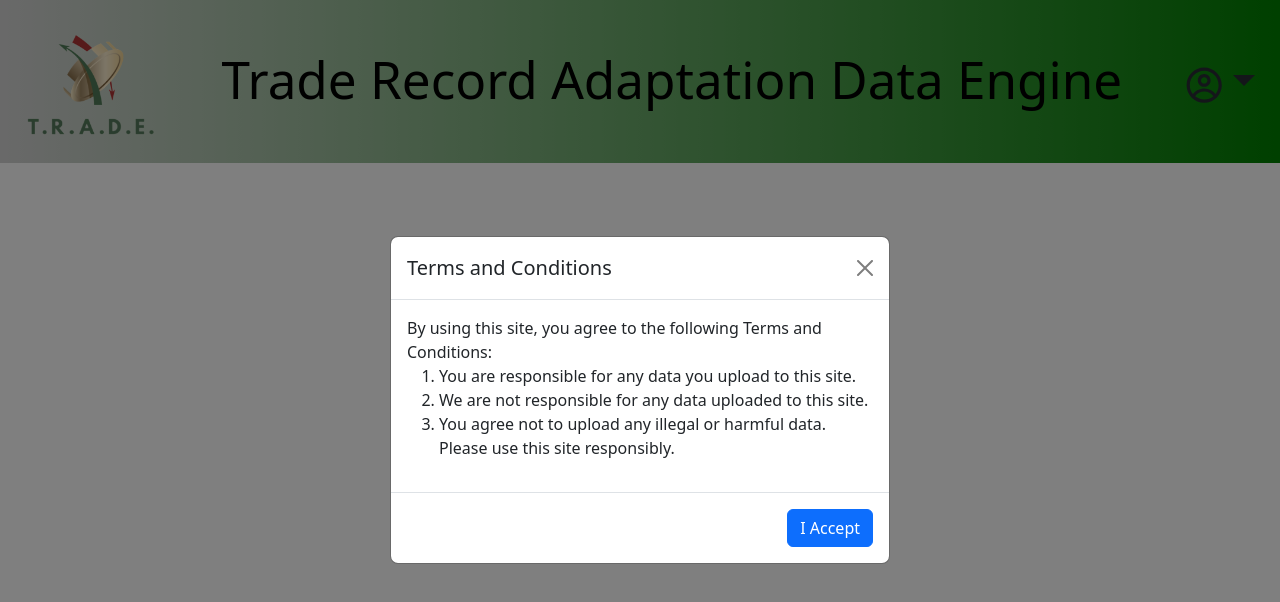
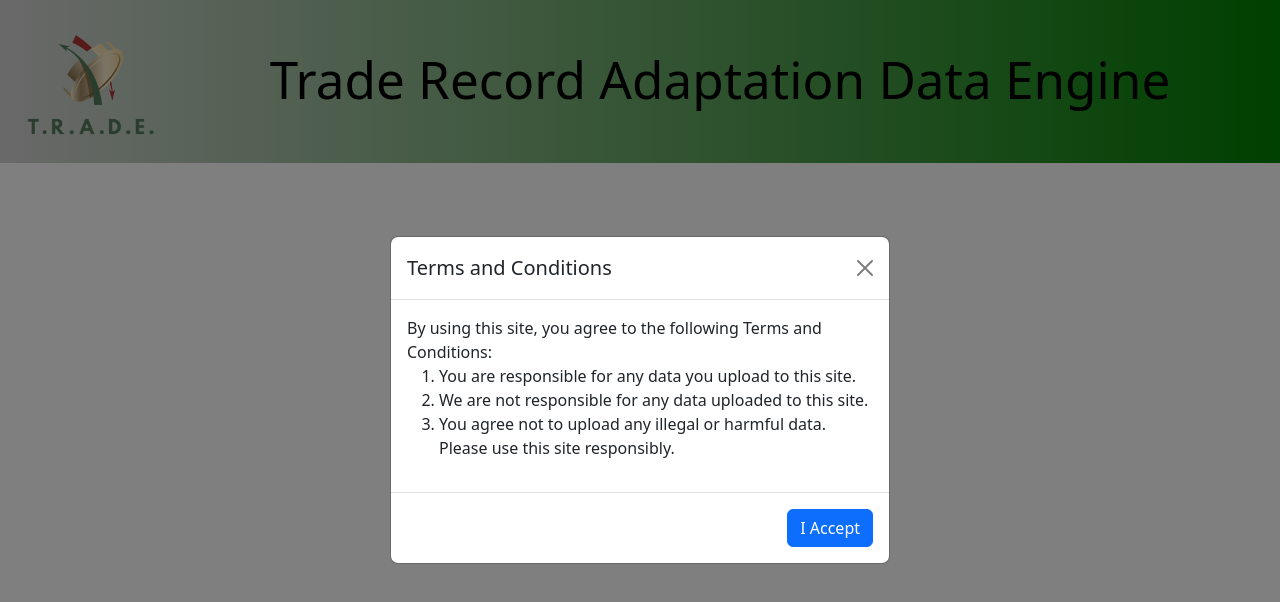
Before and after one commit to JOATZ/TRADE_App, a React (Create React App) app: page / in a window 1280 px wide. Shown: the top 602 px of the page. Built offline with nearby package versions, Linux system fonts and the light colour scheme.

Commit message:
need to fix login pop-up, listener

```diff
--- a/src/App.css
+++ b/src/App.css
@@ -52,9 +52,6 @@ body {
 
 /*Make dropdown icon no background*/
 .dropdown .btn, .dropdown .btn-secondary {
-  background-color: transparent;
-  border-color: transparent;
-  color: #282c34;
   font-size: 100%;
 }
 
--- a/src/App.js
+++ b/src/App.js
@@ -1,6 +1,7 @@
 import { Route, Routes } from 'react-router-dom'
 
 import Header from './components/Header'
+import LocalStorageListener from './components/LocalStorageListener'
 import LoginModal from './components/LoginModal'
 import TermsModal from './components/TermsModal'
 
@@ -9,9 +10,18 @@ import './App.css'
 function App() {
     return (
         <div className='App'>
-            <Header />
-            <TermsModal />
-            <LoginModal />
+            <LocalStorageListener>
+                {({ acceptedTerms, loggedIn }) => (
+                    <>
+                        <Header
+                            acceptedTerms={acceptedTerms}
+                            loggedIn={loggedIn}
+                        />
+                        <TermsModal acceptedTerms={acceptedTerms} />
+                        {acceptedTerms && <LoginModal loggedIn={loggedIn} />}
+                    </>
+                )}
+            </LocalStorageListener>
         </div>
     )
 }
--- a/src/components/Header.js
+++ b/src/components/Header.js
@@ -1,8 +1,6 @@
 import { useState } from 'react'
 import { CgProfile } from 'react-icons/cg'
-import { NavLink } from 'react-router-dom'
 import {
-    Collapse,
     Dropdown,
     DropdownItem,
     DropdownMenu,
@@ -10,13 +8,11 @@ import {
     Nav,
     Navbar,
     NavbarBrand,
-    NavbarToggler,
-    NavItem,
 } from 'reactstrap'
 
 import tradeLogo from '../img/tradeLogoNoBg.png'
 
-const Header = () => {
+const Header = ({ acceptedTerms, loggedIn }) => {
     const [dropdownOpen, setDropdownOpen] = useState(false)
 
     const toggleDropdown = () => {
@@ -29,14 +25,14 @@ const Header = () => {
                 <img src={tradeLogo} alt='T.R.A.D.E. Logo' />
                 <h1 className='mt-1'>Trade Record Adaptation Data Engine</h1>
             </NavbarBrand>
-
+            {acceptedTerms && (
                 <Nav className='ml-auto' navbar>
                     <Dropdown
                         className='ms-auto'
                         isOpen={dropdownOpen}
                         toggle={toggleDropdown}
                     >
-                        <DropdownToggle caret>
+                        <DropdownToggle color='transparent' dark='true' caret>
                             <CgProfile />
                         </DropdownToggle>
                         <DropdownMenu>
@@ -45,7 +41,7 @@ const Header = () => {
                         </DropdownMenu>
                     </Dropdown>
                 </Nav>
-
+            )}
         </Navbar>
     )
 }
--- /dev/null
+++ b/src/components/LocalStorageListener.js
@@ -0,0 +1,51 @@
+import { useEffect, useState } from 'react'
+
+const useLocalStorage = (key, defaultValue) => {
+    const [state, setState] = useState(() => {
+        const storedValue = localStorage.getItem(key)
+        if (storedValue) {
+            try {
+                return JSON.parse(storedValue)
+            } catch (error) {
+                return defaultValue
+            }
+        } else {
+            return defaultValue
+        }
+    })
+
+    useEffect(() => {
+        localStorage.setItem(key, JSON.stringify(state))
+    }, [key, state])
+
+    return [state, setState]
+}
+
+const LocalStorageListener = ({ children }) => {
+    const [acceptedTerms, setAcceptedTerms] = useLocalStorage(
+        'acceptedTerms',
+        false
+    )
+    const [loggedIn, setLoggedIn] = useLocalStorage('loggedIn', false)
+
+    useEffect(() => {
+        const handleStorageChange = (e) => {
+            if (e.key === 'acceptedTerms') {
+                setAcceptedTerms(JSON.parse(e.newValue))
+            }
+            if (e.key === 'loggedIn') {
+                setLoggedIn(JSON.parse(e.newValue))
+            }
+        }
+
+        window.addEventListener('storage', handleStorageChange)
+
+        return () => {
+            window.removeEventListener('storage', handleStorageChange)
+        }
+    }, [])
+
+    return children({ acceptedTerms, loggedIn })
+}
+
+export default LocalStorageListener
--- a/src/components/LoginModal.js
+++ b/src/components/LoginModal.js
@@ -11,36 +11,19 @@ import {
     ModalHeader,
 } from 'reactstrap'
 
-const LoginModal = () => {
-    const [showLoginModal, setShowLoginModal] = useState(false)
-    const [acceptedTerms, setAcceptedTerms] = useState(
-        localStorage.getItem('acceptedTerms')
-    )
-
-    useEffect(() => {
-        const loggedIn = localStorage.getItem('loggedIn')
-        const acceptedTerms = localStorage.getItem('acceptedTerms')
-        if (acceptedTerms && !loggedIn) {
-            setShowLoginModal(true)
-        }
-    }, [acceptedTerms])
-
+const LoginModal = ({ loggedIn }) => {
     const handleLoggedIn = () => {
         localStorage.setItem('loggedIn', true)
-        setShowLoginModal(false)
     }
 
     return (
-        <>
         <Modal
             className='login-modal'
-                isOpen={showLoginModal}
+            isOpen={!loggedIn}
             toggle={handleLoggedIn}
             backdrop='static'
         >
-                <ModalHeader className='login-modal-header'>
-                    User Login
-                </ModalHeader>
+            <ModalHeader className='login-modal-header'>User Login</ModalHeader>
             <ModalBody>
                 <Formik
                     initialValues={{
@@ -85,7 +68,6 @@ const LoginModal = () => {
                 </Button>
             </ModalFooter>
         </Modal>
-        </>
     )
 }
 
--- a/src/components/TermsModal.js
+++ b/src/components/TermsModal.js
@@ -3,7 +3,7 @@ import { Button, Modal, ModalBody, ModalFooter, ModalHeader } from 'reactstrap'
 
 import removeAcceptedTermsBeforeUnload from '../utils/clearAcceptedTerms'
 
-const TermsModal = () => {
+const TermsModal = ({ acceptedTerms }) => {
     const [showTermsModal, setShowTermsModal] = useState(false)
     const [userClosedModal, setUserClosedModal] = useState(false)
 
```
Lines whose indentation alone changed are shown as unchanged.
